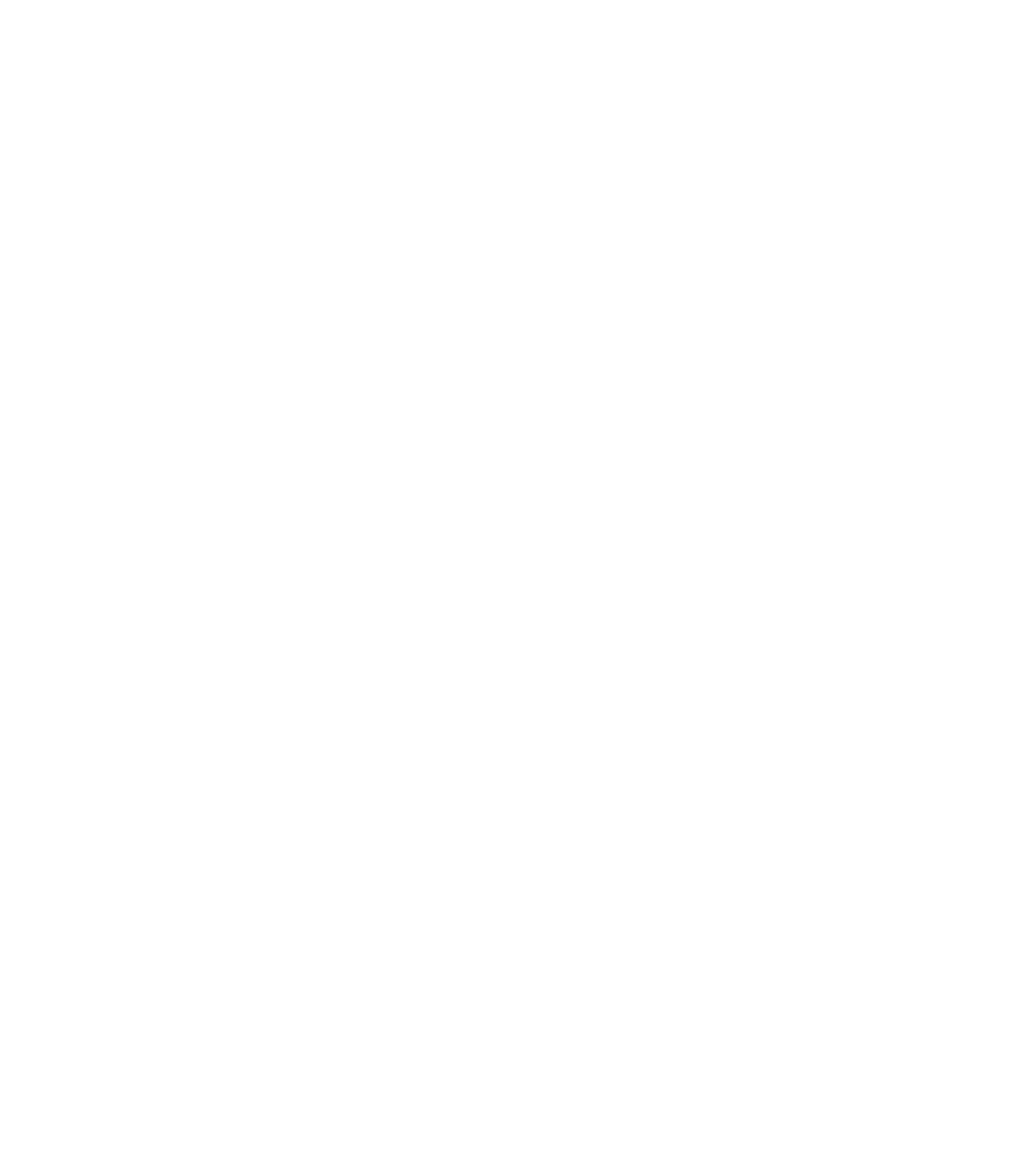
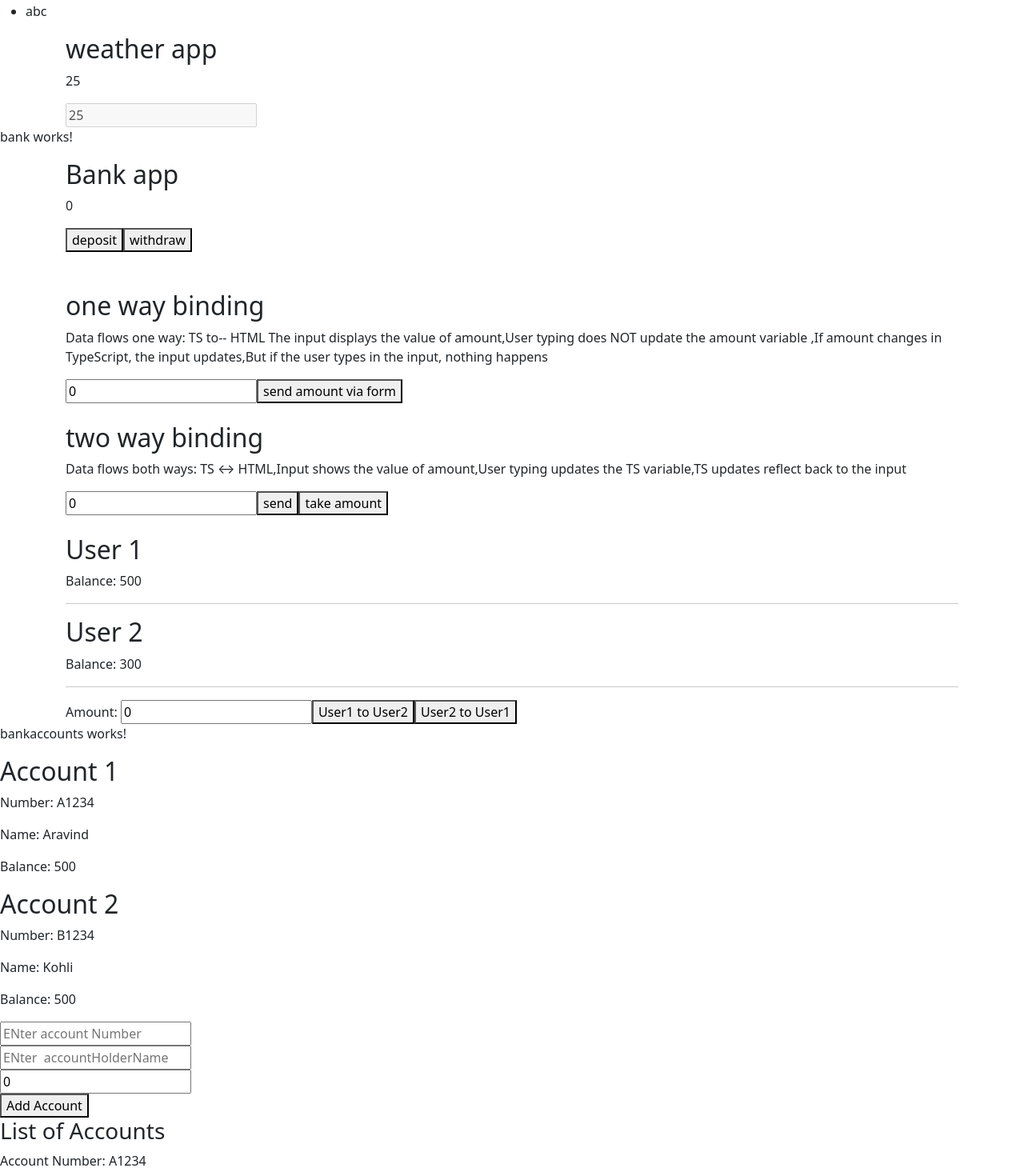
Before and after one commit to aravindakm0207/Angular-Basics, an Angular app: page / in a window 1280 px wide. Shown: the part 1280-2750 px from the top of the page at 80% size. Before the commit the page ends 1234 px from the top, so only its background shows below. Built offline with nearby package versions, Linux system fonts and the light colour scheme.

Commit message:
add bank transactions

```diff
--- a/src/app/app.ts
+++ b/src/app/app.ts
@@ -3,11 +3,14 @@ import { RouterOutlet } from '@angular/router';
 import { Header } from './components/header/header';
 import { Login } from './components/login/login';
 import { Counter } from './components/counter/counter';
+import { Bank } from './components/bank/bank';
+import { Bankaccounts } from './components/bankaccounts/bankaccounts';
 
 @Component({
   selector: 'app-root',
-  imports: [RouterOutlet, Header, Login, Counter],
-  template: '<app-header></app-header> <app-login></app-login><app-counter></app-counter>',
+  imports: [RouterOutlet, Header, Login, Counter, Bank, Bankaccounts],
+  template:
+    '<app-header></app-header> <app-login></app-login><app-counter></app-counter><app-bank></app-bank><app-bankaccounts></app-bankaccounts>',
   styleUrl: './app.css',
 })
 export class App {
--- /dev/null
+++ b/src/app/components/bank/bank.html
@@ -0,0 +1,59 @@
+<p>bank works!</p>
+
+<div class="container">
+  <h2>Bank app</h2>
+
+  <p>{{ balance }}</p>
+  <!-- interpolation one way ts to html -->
+  <button (click)="deposit()">deposit</button>
+  <!-- event binding ,Sends data from HTML → TS -->
+  <button (click)="withdraw()">withdraw</button><br />
+  <div *ngFor="let t of transactions">
+    <p>{{ t }}</p>
+  </div>
+  <br /><br />
+  <h2>one way binding</h2>
+  <p>
+    Data flows one way: TS to-- HTML The input displays the value of amount,User typing does NOT
+    update the amount variable ,If amount changes in TypeScript, the input updates,But if the user
+    types in the input, nothing happens
+  </p>
+  <input [value]="amount" />
+  <!-- property binding one way ts to html,Sends data to the DOM property HTML updates when TS changes -->
+  <button>send amount via form</button>
+
+  <br /><br />
+  <h2>two way binding</h2>
+  <p>
+    Data flows both ways: TS ↔ HTML,Input shows the value of amount,User typing updates the TS
+    variable,TS updates reflect back to the input
+  </p>
+
+  <input type="number" [(ngModel)]="amount" placeholder="Enter amount" />
+  <button (click)="depositA()">send</button>
+  <button (click)="withdrawA()">take amount</button><br /><br />
+
+  <h2>User 1</h2>
+  <p>Balance: {{ user1Balance }}</p>
+
+  <div *ngFor="let t of user1Transactions">
+    {{ t }}
+  </div>
+
+  <hr />
+
+  <h2>User 2</h2>
+  <p>Balance: {{ user2Balance }}</p>
+
+  <div *ngFor="let t of user2Transactions">
+    {{ t }}
+  </div>
+
+  <hr />
+
+  Amount:
+  <input type="number" [(ngModel)]="amount" />
+
+  <button (click)="depositFromUser1ToUser2()">User1 to User2</button>
+  <button (click)="depositFromUser2ToUser1()">User2 to User1</button>
+</div>
--- /dev/null
+++ b/src/app/components/bank/bank.ts
@@ -0,0 +1,70 @@
+import { Component } from '@angular/core';
+import { FormsModule } from '@angular/forms';
+import { NgFor } from '@angular/common';
+
+@Component({
+  selector: 'app-bank',
+  imports: [FormsModule, NgFor],
+  templateUrl: './bank.html',
+  styleUrl: './bank.css',
+})
+export class Bank {
+  balance: number = 0;
+  amount: number = 0;
+  transactions: string[] = [];
+  deposit() {
+    this.amount = 100;
+    this.balance = this.balance + this.amount;
+    this.transactions.push('deposited amount is ' + this.amount + ' balance ' + this.balance);
+  }
+
+  withdraw() {
+    if (this.balance <= 100) {
+      alert('low balance');
+    } else {
+      this.amount = 200;
+      this.balance = this.balance - this.amount;
+    }
+  }
+  // ngInit() {
+  //   this.deposit();
+  // }
+  depositA() {
+    this.balance += this.amount;
+  }
+  withdrawA() {
+    this.balance = this.balance - this.amount;
+  }
+
+  user1Balance: number = 500;
+  user2Balance: number = 300;
+
+  user1Transactions: string[] = [];
+  user2Transactions: string[] = [];
+
+  depositFromUser1ToUser2() {
+    this.user1Balance -= this.amount;
+    this.user2Balance += this.amount;
+
+    this.user1Transactions.push(
+      'Sent: ' + this.amount + ' to User2  Balance: ' + this.user1Balance
+    );
+
+    this.user2Transactions.push(
+      'Received: ' + this.amount + ' from User1  Balance: ' + this.user2Balance
+    );
+  }
+
+  depositFromUser2ToUser1() {
+    this.user2Balance -= this.amount;
+    this.user1Balance += this.amount;
+
+    this.user2Transactions.push(
+      'Sent: ' + this.amount + ' to User1 | Balance: ' + this.user2Balance
+    );
+
+    this.user1Transactions.push(
+      'Received: ' + this.amount + ' from User2 | Balance: ' + this.user1Balance
+    );
+  }
+}
--- /dev/null
+++ b/src/app/components/bankaccounts/bankaccounts.html
@@ -0,0 +1,44 @@
+<p>bankaccounts works!</p>
+<h2>Account 1</h2>
+<p>Number: {{ account1.accountNumber }}</p>
+<p>Name: {{ account1.accountHolderName }}</p>
+<p>Balance: {{ account1.accountbalance }}</p>
+
+<h2>Account 2</h2>
+<p>Number: {{ account2.accountNumber }}</p>
+<p>Name: {{ account2.accountHolderName }}</p>
+<p>Balance: {{ account2.accountbalance }}</p>
+
+<input [(ngModel)]="accountNumber" placeholder="ENter account Number" /><br />
+<input [(ngModel)]="accountHolderName" placeholder="ENter  accountHolderName" /><br />
+<input [(ngModel)]="accountbalance" placeholder="ENter accountbalance" /><br />
+
+<button (click)="addAccount()">Add Account</button>
+
+<h3>List of Accounts</h3>
+<div *ngFor="let account of accounts">
+  <p>Account Number: {{ account.accountNumber }}</p>
+  <p>Account Holder: {{ account.accountHolderName }}</p>
+  <p>Balance: {{ account.accountbalance }}</p>
+  <hr />
+</div>
+
+<h2>Transfer Money</h2>
+
+<!-- Input fields for source and target account numbers and transfer amount -->
+<div>
+  <label for="sourceAccount">Source Account Number: </label>
+  <input type="text" [(ngModel)]="sourceAccountNumber" placeholder="Enter source account number" />
+</div>
+<div>
+  <label for="targetAccount">Target Account Number: </label>
+  <input type="text" [(ngModel)]="targetAccountNumber" placeholder="Enter target account number" />
+</div>
+<div>
+  <label for="amount">Amount to Transfer: </label>
+  <input type="number" [(ngModel)]="transferAmount" placeholder="Enter amount" />
+</div>
+
+<button (click)="transferMoney()">Transfer Money</button>
+
+<hr />
--- /dev/null
+++ b/src/app/components/bankaccounts/bankaccounts.ts
@@ -0,0 +1,83 @@
+import { NgFor } from '@angular/common';
+import { Component } from '@angular/core';
+import { FormsModule } from '@angular/forms';
+
+@Component({
+  selector: 'app-bankaccounts',
+  imports: [FormsModule, NgFor],
+  templateUrl: './bankaccounts.html',
+  styleUrl: './bankaccounts.css',
+})
+export class Bankaccounts {
+  account1 = new BankAccount('A1234', 'Aravind', 500);
+  account2 = new BankAccount('B1234', 'Kohli', 500);
+
+  // accounts: BankAccount[] = [];
+  accounts: BankAccount[] = [this.account1, this.account2];
+  amount: number = 0;
+  accountNumber: string = '';
+  accountHolderName: string = '';
+  accountbalance: number = 0;
+  addAccount() {
+    if (this.accountNumber && this.accountHolderName && this.accountbalance >= 0) {
+      const newAccount = new BankAccount(
+        this.accountNumber,
+        this.accountHolderName,
+        this.accountbalance
+      );
+
+      this.accounts.push(newAccount);
+
+      this.accountNumber = '';
+      this.accountHolderName = '';
+      this.accountbalance = 0;
+    } else {
+      alert('Please fill in all fields correctly.');
+    }
+  }
+
+  transferAmount: number = 0;
+  sourceAccountNumber: string = '';
+  targetAccountNumber: string = '';
+
+  transferMoney() {
+    const sourceAccount = this.accounts.find(
+      (account) => account.accountNumber === this.sourceAccountNumber
+    );
+    const targetAccount = this.accounts.find(
+      (account) => account.accountNumber === this.targetAccountNumber
+    );
+
+    if (!sourceAccount || !targetAccount) {
+      alert('Invalid account numbers.');
+      return;
+    }
+
+    if (sourceAccount.accountbalance < this.transferAmount) {
+      alert('Insufficient balance in source account.');
+      return;
+    }
+
+    sourceAccount.accountbalance -= this.transferAmount;
+    targetAccount.accountbalance += this.transferAmount;
+
+    this.sourceAccountNumber = '';
+    this.targetAccountNumber = '';
+    this.transferAmount = 0;
+
+    alert('Transfer successful!');
+  }
+  constructor() {}
+}
+
+class BankAccount {
+  accountNumber: string;
+  accountHolderName: string;
+  accountbalance: number;
+
+  constructor(accountNumber: string, accountHolderName: string, accountbalance: number) {
+    this.accountNumber = accountNumber;
+    this.accountHolderName = accountHolderName;
+    this.accountbalance = accountbalance;
+  }
+}
--- a/src/app/components/counter/counter.html
+++ b/src/app/components/counter/counter.html
@@ -22,3 +22,22 @@
   </form>
 </div>
 }
+
+<h1 *ngIf="show">HEADING</h1>
+
+<ul>
+  <li *ngFor="let x of students">
+    {{ x }}
+  </li>
+</ul>
+<!--
+<div *ngIf="login; else elseBlock">
+  <a href="">logout</a>
+</div>
+
+<ng-template #elseBlock></ng-template> -->
+<div class="container">
+  <h2>weather app</h2>
+  <p>{{ temperature }}</p>
+  <input [value]="temperature" disabled />
+</div>
--- a/src/app/components/counter/counter.ts
+++ b/src/app/components/counter/counter.ts
@@ -1,14 +1,18 @@
+import { NgIf } from '@angular/common';
 import { Component, effect, signal, computed } from '@angular/core';
-
+import { NgFor } from '@angular/common';
 @Component({
   selector: 'app-counter',
-  imports: [],
+  imports: [NgIf, NgFor],
   templateUrl: './counter.html',
   styleUrl: './counter.css',
 })
 export class Counter {
+  show = false;
   count = signal(0);
   displayForm = signal(false);
+
+  temperature: number = 0;
 
   constructor() {
     effect(() => {
@@ -42,4 +46,17 @@ export class Counter {
     this.x.set(200);
     console.log(this.z());
   }
+
+  students = ['anil', 'ram', 'abc'];
+  users = [
+    { name: 'aravind', age: 24, email: 'abc@gmail.com' },
+    { name: 'aravind', age: 24, email: 'abc@gmail.com' },
+    { name: 'aravind', age: 24, email: 'abc@gmail.com' },
+  ];
+  ngOnInit() {
+    this.getTemperature();
+  }
+  getTemperature() {
+    this.temperature = 25;
+  }
 }
```
Also changed, not shown: src/app/components/bank/bank.css (added), src/app/components/bankaccounts/bankaccounts.css (added), 2 other files (tests, documents, lock files or other folders).
